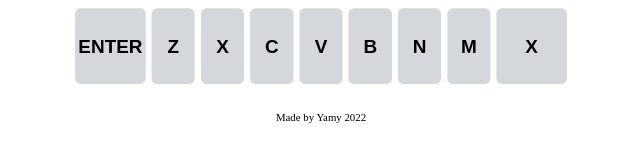
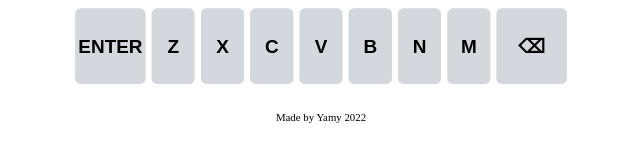
Before and after one commit to yamyTheWeird/yamyWordish, a plain HTML site: page index.html in a window 1280 px wide. Shown: the part 605-765 px from the top of the page, 319-959 px from the left. Drawn offline with Linux system fonts and the light colour scheme.

Commit message:
Update index.html

```diff
--- a/index.html
+++ b/index.html
@@ -91,7 +91,7 @@
             <button class="letter" id="n">N</button>
             <button class="letter" id="m">M</button>
 
-            <button class="action" id="del">X</button>
+            <button class="action" id="del">⌫</button>
         </div>
     </div>
     <footer align="center"> Made by Yamy 2022 </footer>
```
